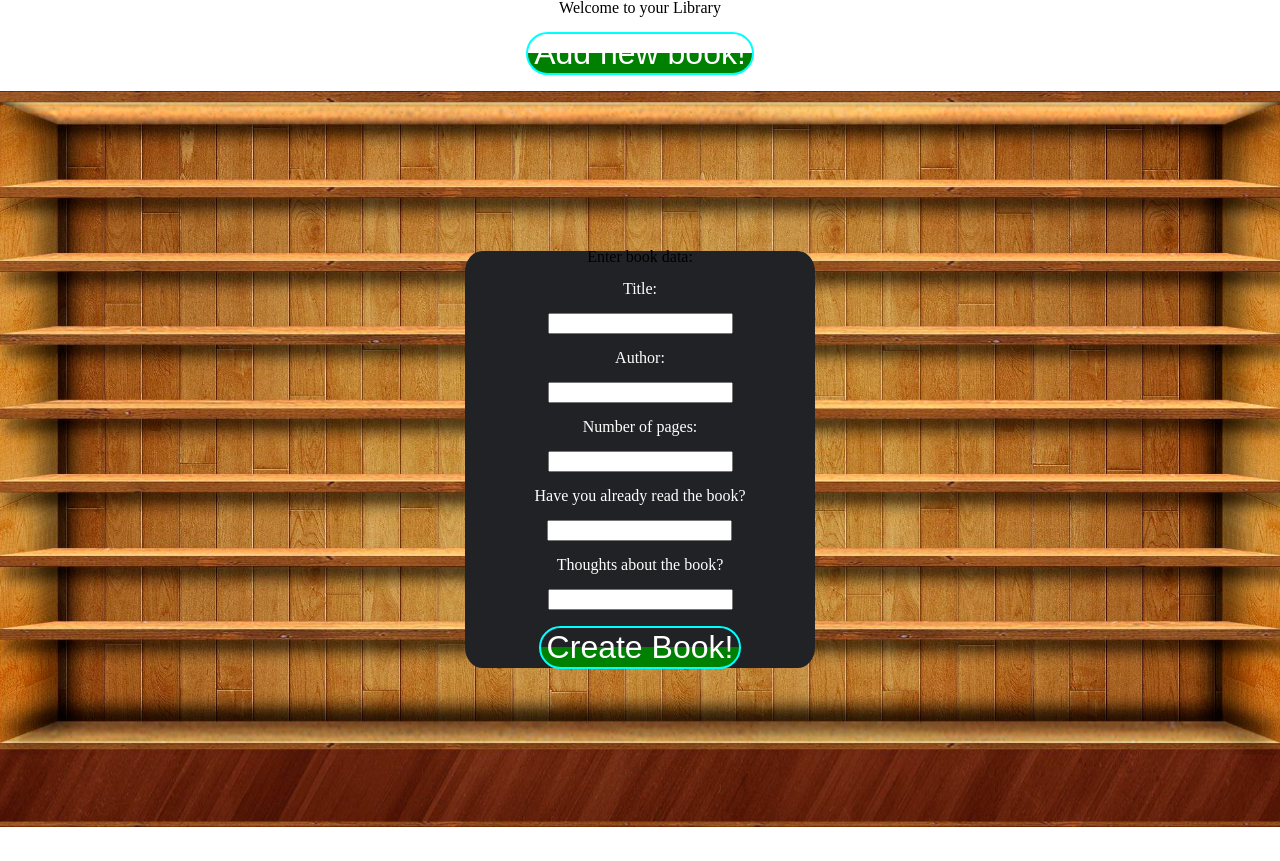
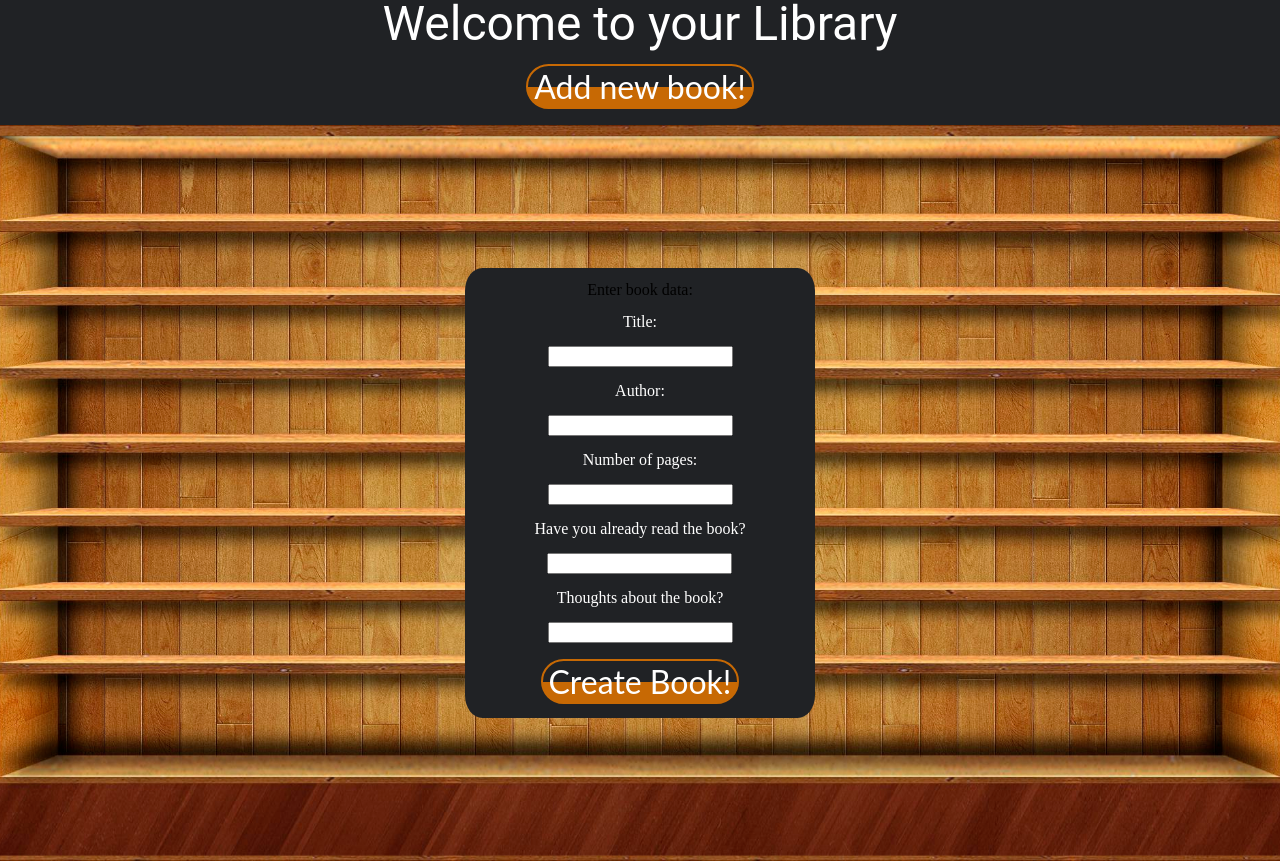
Before and after one commit to Clash2453/Odin-project-Library, a plain HTML site: page pages/index.html in a window 1280 px wide. Before the commit the page ends 827 px from the top, so only its background shows below. Drawn offline with Linux system fonts and the light colour scheme.

Commit message:
Redesign index.html

```diff
--- a/css/index.css
+++ b/css/index.css
@@ -57,6 +57,15 @@ label{
     align-items: center;
     gap: 1rem;
 }
+main{
+	background-color: rgb(32, 34, 37);
+	min-height: 100vh;
+}
+h1{
+	font-size: 3rem;
+	color: white;
+	font-family: 'Roboto', sans-serif;
+}
 .container{
 	min-height: calc(100vh - 4rem);
 	width: 100%;
@@ -65,22 +74,29 @@ label{
 	background-repeat: no-repeat;
 	background-position: center;
 }
+.hidden{
+	display: none;
+}
 .card{
 	border-radius: 5%;
 	background-color: rgb(32, 34, 37);
 	width: 25vw;
 	height: 25vw;
 	min-width: 350px;
-	min-height: 417px;
+	min-height: 450px;
 }
 label{
 	color: white;
 }
 button{
 	border-radius: 0%;
-	border: solid 2px aqua;
-	background: linear-gradient(to bottom, transparent 50%, green 50%);
+	background: linear-gradient(to bottom, transparent 50%, rgb(199, 105, 4) 50%);
 	color: white;
+	border: solid 2px rgb(199, 105, 4);
 	border-radius: 3em;
 	font-size: 2rem;
+	font-family: 'Lato', sans-serif;
 }
+button:hover{
+	box-shadow: rgba(184, 79, 8, 0.09) 0px 54px 55px, rgba(184, 79, 8, 0.24) 0px -12px 30px, rgba(184, 79, 8, 0.24) 0px 4px 6px, rgba(184, 79, 8, 0.34) 0px 12px 13px, rgba(184, 79, 8, 0.18) 0px -3px 5px;
+}
```
